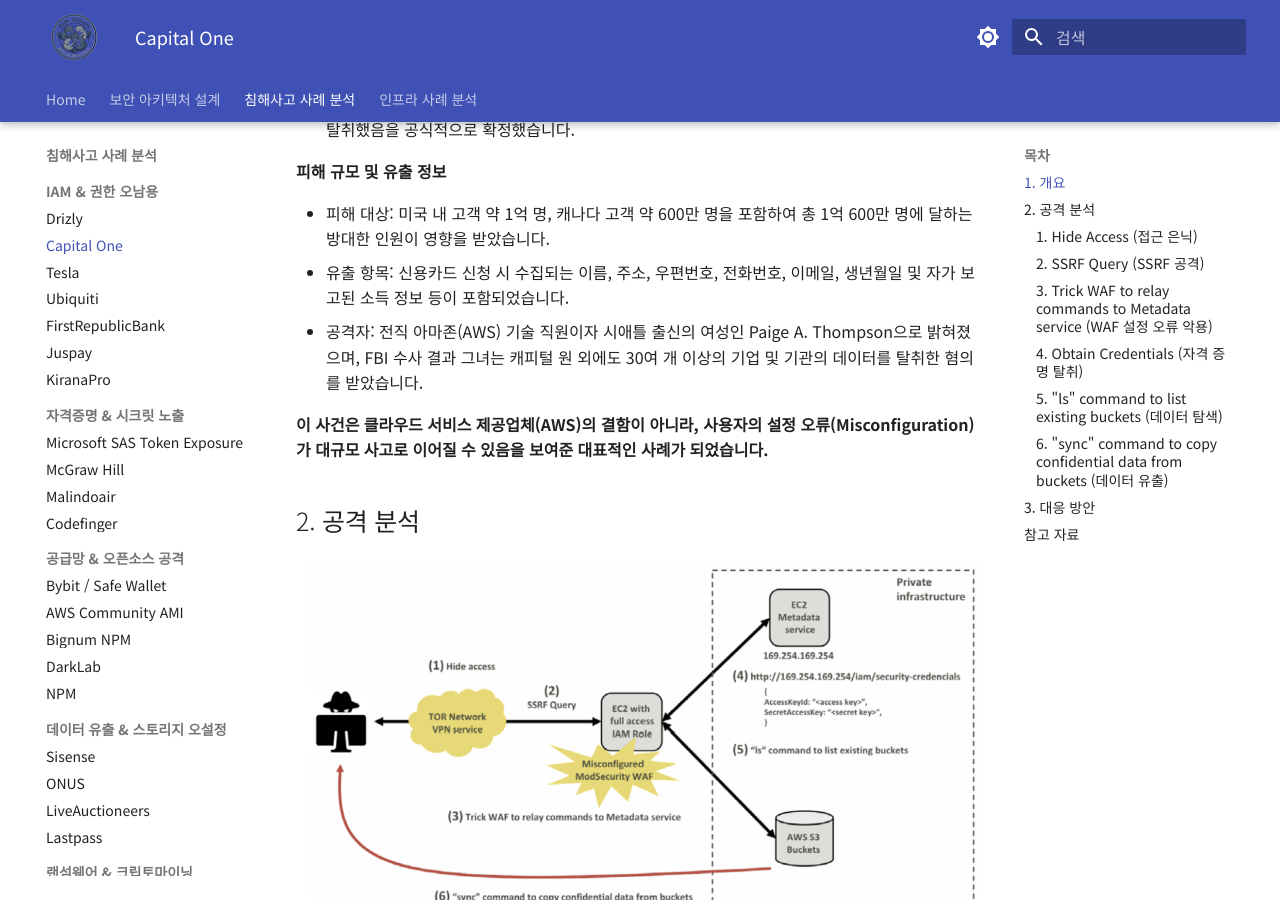
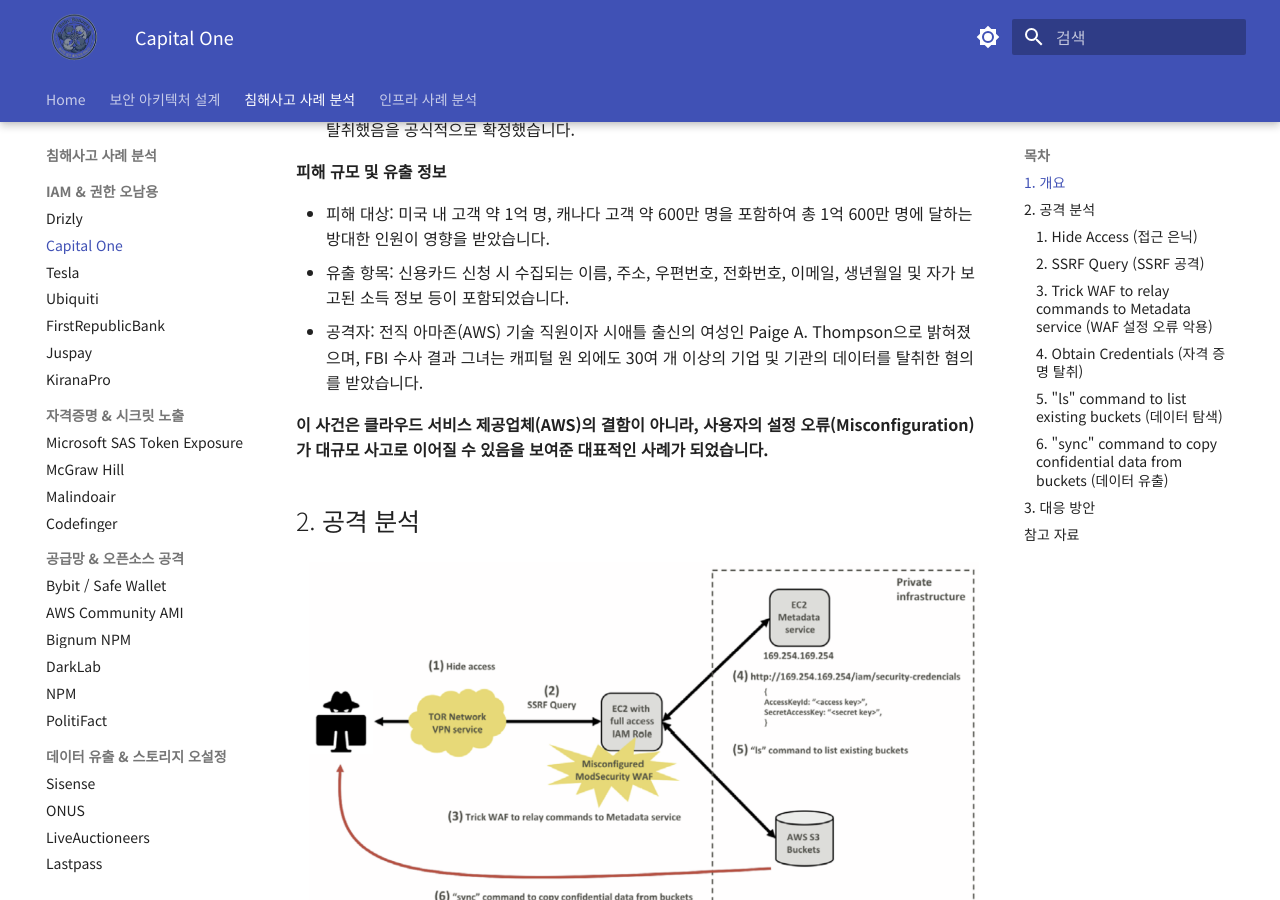
Before and after one commit to UniteLiveDisperseDie/secure-cloud-architecture-docs, an MkDocs documentation site: the page built from docs/01-incident/case-02-capitalone.md, in a window 1280 px wide and 900 px high, scrolled down 484 px. Built offline with MkDocs 1.6.1 and Material for MkDocs 9.7.7, drawn with Linux system fonts in a browser that asks for light colours; some of the changed lines change nothing that is shown.

Commit message:
feat: nav 추가

```diff
--- a/mkdocs.yml
+++ b/mkdocs.yml
@@ -104,6 +104,7 @@
           - "Bignum NPM": 01-incident/case-bignumNPM.md
           - "DarkLab": 01-incident/case-DarkLab.md
           - "NPM": 01-incident/case-NPM.md
+          - "PolitiFact": 01-incident/case-politifact.md
       - "데이터 유출 & 스토리지 오설정":
           - "Sisense": 01-incident/case-sisense.md
           - "ONUS": 01-incident/case-onus.md
```
